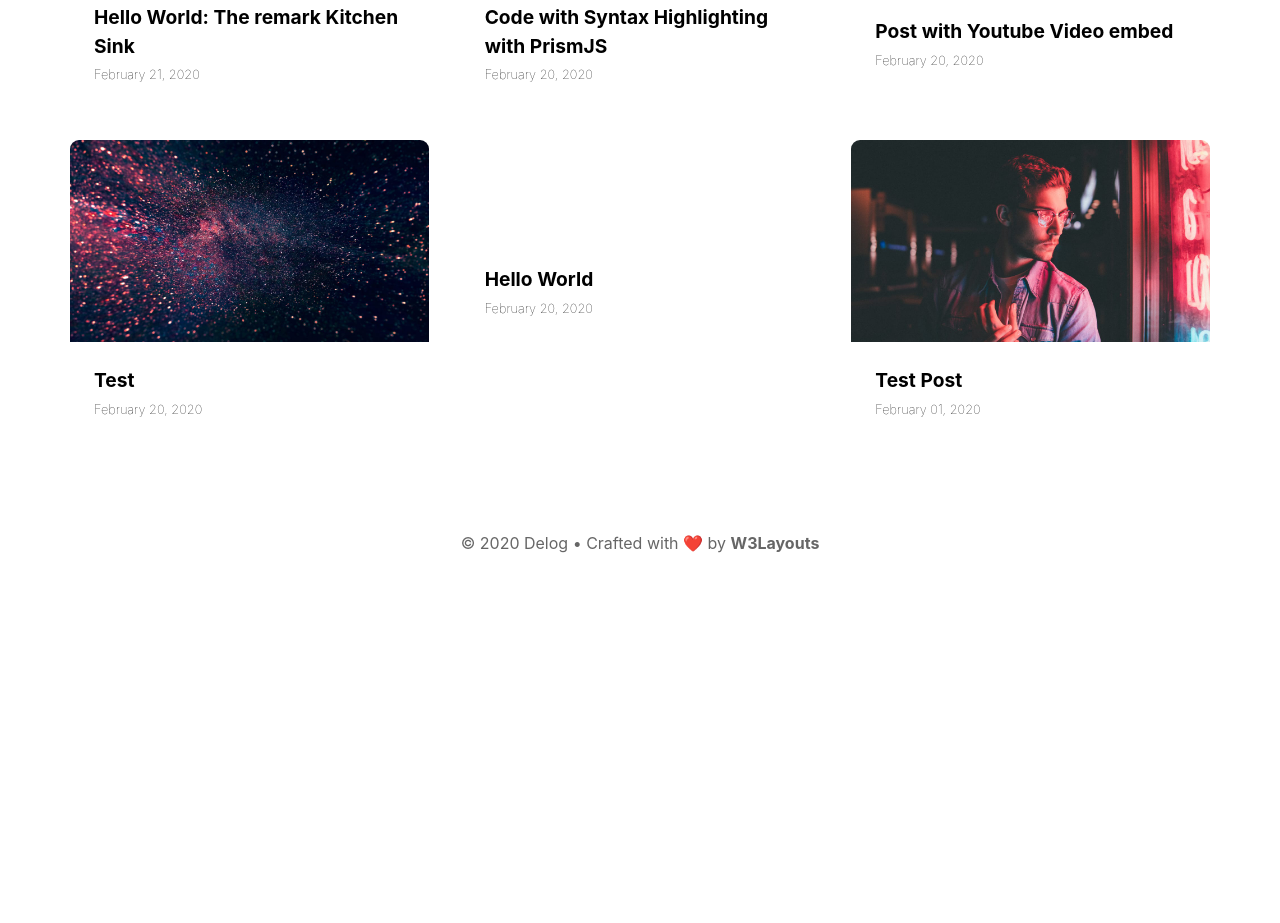
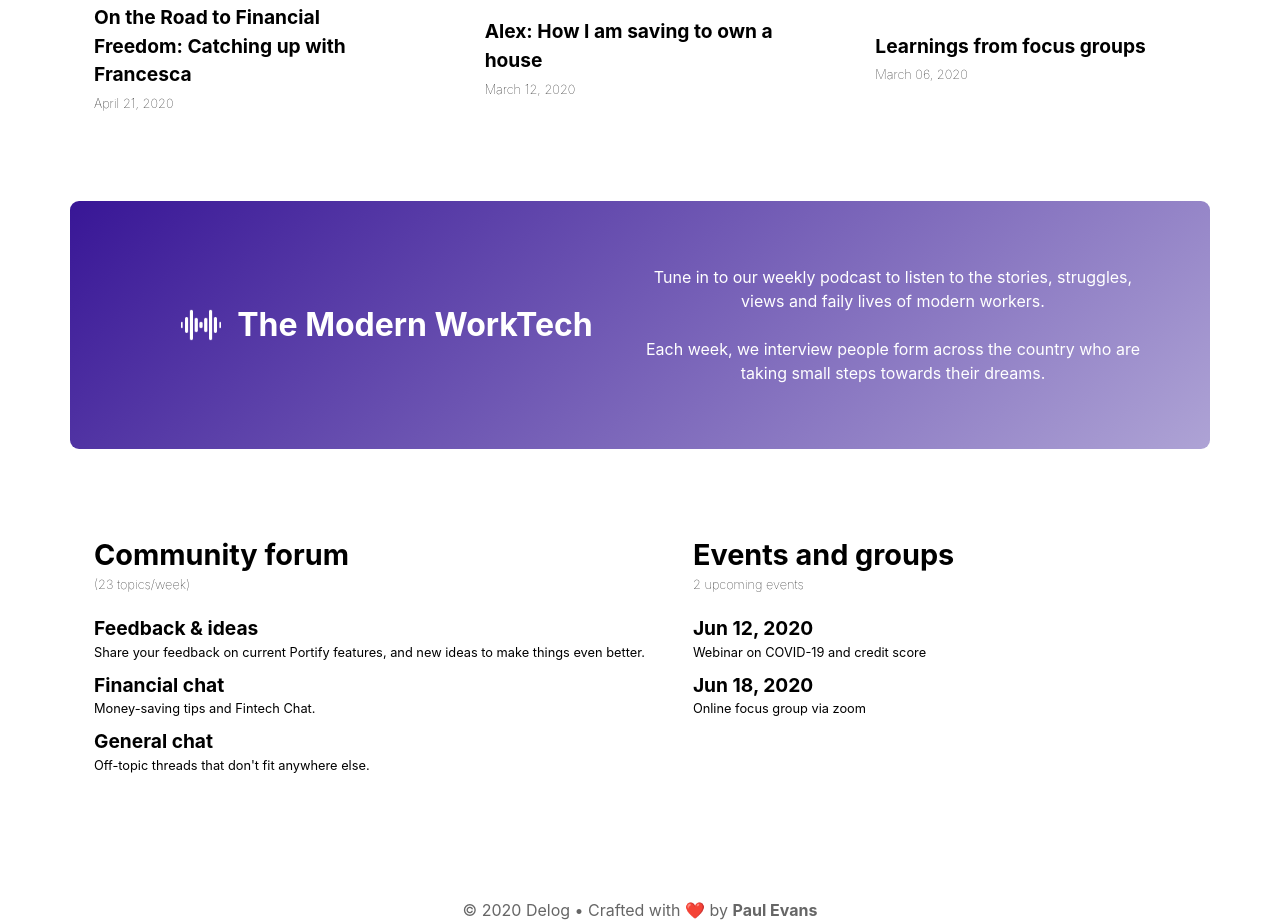
Before and after one commit to paule89123/portify-assessment, a Gatsby site: page / in a window 1280 px wide. Shown: the part 697-1620 px from the top of the page. Before the commit the page ends 1298 px from the top, so only its background shows below. Built offline with nearby package versions, Linux system fonts and the light colour scheme; Gatsby itself is replaced by a stand-in of ours.

Commit message:
most of the content and styling done

````diff
--- a/_data/blog/2020-02-20-fillerama.md
+++ /dev/null
@@ -1,50 +0,0 @@
----
-template: BlogPost
-path: /fillerama
-date: 2020-02-20T14:59:36.571Z
-title: Test
-thumbnail: /assets/image-5.jpg
----
-# No, I'll fix it. I'm good at fixing rot. Call me the Rotmeister. No, I'm the Doctor. Don't call me the Rotmeister.
-
-I am the Doctor, and you are the Daleks! You hit me with a cricket bat. You know when grown-ups tell you 'everything's going to be fine' and you think they're probably lying to make you feel better? You hit me with a cricket bat.
-
-You've swallowed a planet! No… It's a thing; it's like a plan, but with more greatness. You hate me; you want to kill me! Well, go on! **Kill me!** *KILL ME!* Sorry, checking all the water in this area; there's an escaped fish.
-
-## Did I mention we have comfy chairs?
-
-No… It's a thing; it's like a plan, but with more greatness. Annihilate? No. No violence. I won't stand for it. Not now, not ever, do you understand me?! I'm the Doctor, the Oncoming Storm - and you basically meant beat them in a football match, didn't you?
-
-1. \*Insistently\* Bow ties are cool! Come on Amy, I'm a normal bloke, tell me what normal blokes do!
-2. Sorry, checking all the water in this area; there's an escaped fish.
-3. Father Christmas. Santa Claus. Or as I've always known him: Jeff.
-
-### I'm nobody's taxi service; I'm not gonna be there to catch you every time you feel like jumping out of a spaceship.
-
-It's a fez. I wear a fez now. Fezes are cool. You know how I sometimes have really brilliant ideas? You know how I sometimes have really brilliant ideas? Sorry, checking all the water in this area; there's an escaped fish.
-
-* I am the last of my species, and I know how that weighs on the heart so don't lie to me!
-* You hit me with a cricket bat.
-* You know when grown-ups tell you 'everything's going to be fine' and you think they're probably lying to make you feel better?
-
-I'm the Doctor. Well, they call me the Doctor. I don't know why. I call me the Doctor too. I still don't know why. I'm nobody's taxi service; I'm not gonna be there to catch you every time you feel like jumping out of a spaceship.
-
-It's a fez. I wear a fez now. Fezes are cool. The way I see it, every life is a pile of good things and bad things.…hey.…the good things don't always soften the bad things; but vice-versa the bad things don't necessarily spoil the good things and make them unimportant.
-
-You know how I sometimes have really brilliant ideas? Annihilate? No. No violence. I won't stand for it. Not now, not ever, do you understand me?! I'm the Doctor, the Oncoming Storm - and you basically meant beat them in a football match, didn't you?
-
-You've swallowed a planet! They're not aliens, they're Earth…liens! You know when grown-ups tell you 'everything's going to be fine' and you think they're probably lying to make you feel better?
-
-Father Christmas. Santa Claus. Or as I've always known him: Jeff. \*Insistently\* Bow ties are cool! Come on Amy, I'm a normal bloke, tell me what normal blokes do! No… It's a thing; it's like a plan, but with more greatness.
-
-\*Insistently\* Bow ties are cool! Come on Amy, I'm a normal bloke, tell me what normal blokes do! You've swallowed a planet! I'm the Doctor. Well, they call me the Doctor. I don't know why. I call me the Doctor too. I still don't know why.
-
-It's art! A statement on modern society, 'Oh Ain't Modern Society Awful?'! All I've got to do is pass as an ordinary human being. Simple. What could possibly go wrong? Saving the world with meals on wheels.
-
-You've swallowed a planet! Heh-haa! Super squeaky bum time! All I've got to do is pass as an ordinary human being. Simple. What could possibly go wrong? You know when grown-ups tell you 'everything's going to be fine' and you think they're probably lying to make you feel better?
-
-No… It's a thing; it's like a plan, but with more greatness. It's a fez. I wear a fez now. Fezes are cool. You hate me; you want to kill me! Well, go on! Kill me! KILL ME! Saving the world with meals on wheels.
-
-You know when grown-ups tell you 'everything's going to be fine' and you think they're probably lying to make you feel better? Sorry, checking all the water in this area; there's an escaped fish. You hit me with a cricket bat.
-
-Did I mention we have comfy chairs? Stop talking, brain thinking. Hush. No, I'll fix it. I'm good at fixing rot. Call me the Rotmeister. No, I'm the Doctor. Don't call me the Rotmeister. You know how I sometimes have really brilliant ideas?
--- a/_data/blog/2020-02-20-video-post.md
+++ b/_data/blog/2020-02-20-video-post.md
@@ -1,8 +1,8 @@
 ---
 template: BlogPost
 path: /video-post
-date: 2020-02-20T15:05:49.332Z
-title: Post with Youtube Video embed
+date: 2020-03-06T15:05:49.332Z
+title: Learnings from focus groups
 thumbnail: /assets/image-1.jpg
 ---
 I have embedded a youtude video in this page. By adding HTML to the markdown
--- a/_data/blog/2020-02-20-with-code.md
+++ b/_data/blog/2020-02-20-with-code.md
@@ -1,39 +1,51 @@
 ---
 template: BlogPost
 path: /with-code
-date: 2020-02-20T15:08:12.174Z
-title: Code with Syntax Highlighting with PrismJS
+date: 2020-03-12T15:08:12.174Z
+title: "Alex: How I am saving to own a house"
 thumbnail: /assets/image-2.jpg
 ---
 
-### Code Highlighting
-```javascript
-import React from "react"
-import { Link, useStaticQuery, graphql } from "gatsby"
-import Navigation from "../components/navigation"
+# No, I'll fix it. I'm good at fixing rot. Call me the Rotmeister. No, I'm the Doctor. Don't call me the Rotmeister.
 
-export default ({ children }) => {
-  const data = useStaticQuery(
-    graphql`
-      query {
-        site {
-          siteMetadata {
-            title
-          }
-        }
-      }
-    `
-  )
-  return (
-    <div className="site-wrapper">
-      <header className="site-header">
-        <div className="site-title">
-          <Link to="/">{data.site.siteMetadata.title}</Link>
-        </div>
-        <Navigation />
-      </header>
-      {children}
-    </div>
-  )
-}
-```
+I am the Doctor, and you are the Daleks! You hit me with a cricket bat. You know when grown-ups tell you 'everything's going to be fine' and you think they're probably lying to make you feel better? You hit me with a cricket bat.
+
+You've swallowed a planet! No… It's a thing; it's like a plan, but with more greatness. You hate me; you want to kill me! Well, go on! **Kill me!** *KILL ME!* Sorry, checking all the water in this area; there's an escaped fish.
+
+## Did I mention we have comfy chairs?
+
+No… It's a thing; it's like a plan, but with more greatness. Annihilate? No. No violence. I won't stand for it. Not now, not ever, do you understand me?! I'm the Doctor, the Oncoming Storm - and you basically meant beat them in a football match, didn't you?
+
+1. \*Insistently\* Bow ties are cool! Come on Amy, I'm a normal bloke, tell me what normal blokes do!
+2. Sorry, checking all the water in this area; there's an escaped fish.
+3. Father Christmas. Santa Claus. Or as I've always known him: Jeff.
+
+### I'm nobody's taxi service; I'm not gonna be there to catch you every time you feel like jumping out of a spaceship.
+
+It's a fez. I wear a fez now. Fezes are cool. You know how I sometimes have really brilliant ideas? You know how I sometimes have really brilliant ideas? Sorry, checking all the water in this area; there's an escaped fish.
+
+* I am the last of my species, and I know how that weighs on the heart so don't lie to me!
+* You hit me with a cricket bat.
+* You know when grown-ups tell you 'everything's going to be fine' and you think they're probably lying to make you feel better?
+
+I'm the Doctor. Well, they call me the Doctor. I don't know why. I call me the Doctor too. I still don't know why. I'm nobody's taxi service; I'm not gonna be there to catch you every time you feel like jumping out of a spaceship.
+
+It's a fez. I wear a fez now. Fezes are cool. The way I see it, every life is a pile of good things and bad things.…hey.…the good things don't always soften the bad things; but vice-versa the bad things don't necessarily spoil the good things and make them unimportant.
+
+You know how I sometimes have really brilliant ideas? Annihilate? No. No violence. I won't stand for it. Not now, not ever, do you understand me?! I'm the Doctor, the Oncoming Storm - and you basically meant beat them in a football match, didn't you?
+
+You've swallowed a planet! They're not aliens, they're Earth…liens! You know when grown-ups tell you 'everything's going to be fine' and you think they're probably lying to make you feel better?
+
+Father Christmas. Santa Claus. Or as I've always known him: Jeff. \*Insistently\* Bow ties are cool! Come on Amy, I'm a normal bloke, tell me what normal blokes do! No… It's a thing; it's like a plan, but with more greatness.
+
+\*Insistently\* Bow ties are cool! Come on Amy, I'm a normal bloke, tell me what normal blokes do! You've swallowed a planet! I'm the Doctor. Well, they call me the Doctor. I don't know why. I call me the Doctor too. I still don't know why.
+
+It's art! A statement on modern society, 'Oh Ain't Modern Society Awful?'! All I've got to do is pass as an ordinary human being. Simple. What could possibly go wrong? Saving the world with meals on wheels.
+
+You've swallowed a planet! Heh-haa! Super squeaky bum time! All I've got to do is pass as an ordinary human being. Simple. What could possibly go wrong? You know when grown-ups tell you 'everything's going to be fine' and you think they're probably lying to make you feel better?
+
+No… It's a thing; it's like a plan, but with more greatness. It's a fez. I wear a fez now. Fezes are cool. You hate me; you want to kill me! Well, go on! Kill me! KILL ME! Saving the world with meals on wheels.
+
+You know when grown-ups tell you 'everything's going to be fine' and you think they're probably lying to make you feel better? Sorry, checking all the water in this area; there's an escaped fish. You hit me with a cricket bat.
+
+Did I mention we have comfy chairs? Stop talking, brain thinking. Hush. No, I'll fix it. I'm good at fixing rot. Call me the Rotmeister. No, I'm the Doctor. Don't call me the Rotmeister. You know how I sometimes have really brilliant ideas?
--- a/_data/blog/2020-02-21-hello-world-the-remark-kitchen-sink.md
+++ b/_data/blog/2020-02-21-hello-world-the-remark-kitchen-sink.md
@@ -1,9 +1,10 @@
 ---
 template: BlogPost
 path: /remark-kitchen-sink
-date: 2020-02-21T12:12:25.364Z
-title: 'Hello World: The remark Kitchen Sink'
+date: 2020-04-21T12:12:25.364Z
+title: 'On the Road to Financial Freedom: Catching up with Francesca'
 thumbnail: /assets/image-6.jpg
+metaDescription: df sdf df
 ---
 # h1 Heading 8-)
 
--- a/_data/blog/2020-03-02-test-post.md
+++ /dev/null
@@ -1,9 +0,0 @@
----
-template: BlogPost
-path: /new-post
-date: 2020-02-01T06:15:50.738Z
-title: Test Post
-thumbnail: /assets/image-4.jpg
-metaDescription: df sdf df
----
-h dsui giuhjdfs udf ghihoiugigo hdfoijh io
--- a/_data/blog/hello-world.md
+++ /dev/null
@@ -1,10 +0,0 @@
----
-template: BlogPost
-path: /hello-world
-date: 2020-02-20T07:08:53.137Z
-title: Hello World
-thumbnail: ''
-metaDescription: Meta description for Hello World
----
-
-Lorem ipsum dolor, sit amet consectetur adipisicing elit. Similique fugiat delectus pariatur blanditiis nulla soluta ratione nostrum, harum maiores adipisci a quod nobis cupiditate quae odit unde qui sit consequuntur.
--- a/package.json
+++ b/package.json
@@ -8,6 +8,7 @@
     "url": "https://github.com/W3Layouts/gatsby-starter-delog/issues"
   },
   "dependencies": {
+    "@emotion/core": "^10.0.28",
     "gatsby": "^2.21.0",
     "gatsby-plugin-dark-mode": "^1.1.1",
     "gatsby-plugin-google-analytics": "^2.1.36",
--- /dev/null
+++ b/src/components/banner.js
@@ -0,0 +1,44 @@
+import React from "react"
+import Navigation from "../components/navigation"
+import soundIcon from '../../static/assets/sound-icon.png'
+
+export default () => {
+  return (
+    <div
+      style={{
+        display: "flex",
+        padding: 64,
+        margin: "64px 0px",
+        borderRadius: 9,
+        color: "white",
+        background: "linear-gradient(140deg, #381696, #aea3d5)",
+        boxShadow: "0 0 30px var(--card-shadow)",
+        lineHeight: "1.5"
+      }}>
+        <div
+          style={{
+            width: "50%",
+            display: "flex",
+            justifyContent: "center",
+            alignItems: "center",
+            fontSize: "2rem",
+            fontWeight: "700",
+
+          }}>
+
+              <img style={{filter: "invert(1)", width: 40, marginRight: 16}} src={soundIcon} />
+              The Modern WorkTech
+        </div>
+        <div
+          style={{
+            width: "50%",
+            textAlign: "center",
+
+          }}>
+              Tune in to our weekly podcast to listen to the stories, struggles, views and faily lives of modern workers.
+              <br /><br />
+              Each week, we interview people form across the country who are taking small steps towards their dreams.
+        </div>
+    </div>
+  )
+}
--- /dev/null
+++ b/src/components/communityPosts.js
@@ -0,0 +1,61 @@
+import React from "react"
+import Navigation from "../components/navigation"
+import styled from '@emotion/styled'
+
+const Container = styled.div`
+  display: flex;
+`
+
+const LeftColumn = styled.div`
+  width: "70%";
+  padding: 24px;
+`
+
+const RightColumn = styled.div`
+  width: "30%";
+  padding: 24px;
+`
+
+const Title = styled.h2`
+  font-size: 1.8rem;
+  margin-bottom: 0.3rem;
+`
+
+const Meta = styled.div`
+  font-weight: 100;
+  margin-bottom: 24px;
+`
+
+const Subtitle = styled.h3`
+  font-size: 1.2rem;
+  margin-bottom: 0.3rem;
+`
+
+const Description = styled.p`
+  font-size: 0.8rem;
+`
+
+export default () => {
+  return (
+    <Container>
+      <LeftColumn>
+          <Title>Community forum</Title>
+          <Meta className="post-meta">(23 topics/week)</Meta>
+          <Subtitle>Feedback & ideas</Subtitle>
+          <Description>Share your feedback on current Portify features, and new ideas to make things even better.</Description>
+          <Subtitle>Financial chat</Subtitle>
+          <Description>Money-saving tips and Fintech Chat.</Description>
+          <Subtitle>General chat</Subtitle>
+          <Description>Off-topic threads that don't fit anywhere else.</Description>
+      </LeftColumn>
+      <RightColumn>
+          <Title>Events and groups</Title>
+          <Meta className="post-meta">2 upcoming events</Meta>
+          <Subtitle>Jun 12, 2020</Subtitle>
+          <Description>Webinar on COVID-19 and credit score</Description>
+          <Subtitle>Jun 18, 2020</Subtitle>
+          <Description>Online focus group via zoom</Description>
+      </RightColumn>
+    </Container>
+  )
+}
--- a/src/components/layout.js
+++ b/src/components/layout.js
@@ -25,7 +25,7 @@ export default ({ children }) => {
       </header>
       {children}
       <footer className="site-footer">
-        <p>&copy; {new Date().getFullYear()} Delog &bull; Crafted with <span role="img" aria-label="love">❤️</span> by <a href="https://w3layouts.com">W3Layouts</a></p>
+        <p>&copy; {new Date().getFullYear()} Delog &bull; Crafted with <span role="img" aria-label="love">❤️</span> by <a href="https://paulevans.tech">Paul Evans</a></p>
       </footer>
     </div>
   )
--- a/src/pages/index.js
+++ b/src/pages/index.js
@@ -4,6 +4,8 @@ import { graphql } from 'gatsby'
 import Layout from "../components/layout"
 import PostLink from "../components/post-link"
 import HeroHeader from "../components/heroHeader"
+import Banner from "../components/banner"
+import CommunityPosts from "../components/communityPosts"
 
 const IndexPage = ({
   data: {
@@ -23,10 +25,12 @@ const IndexPage = ({
         <meta name="description" content={site.siteMetadata.description} />
       </Helmet>
       <HeroHeader/>
-      <h2>Blog Posts &darr;</h2>
+      <h2 style={{textAlign: "center"}}>Recent stories from our members</h2>
       <div className="grids">
         {Posts}
       </div>
+      <Banner />
+      <CommunityPosts />
     </Layout>
   )
 }
````
Also changed, not shown: static/assets/sound-icon.png (added), 1 other file.
